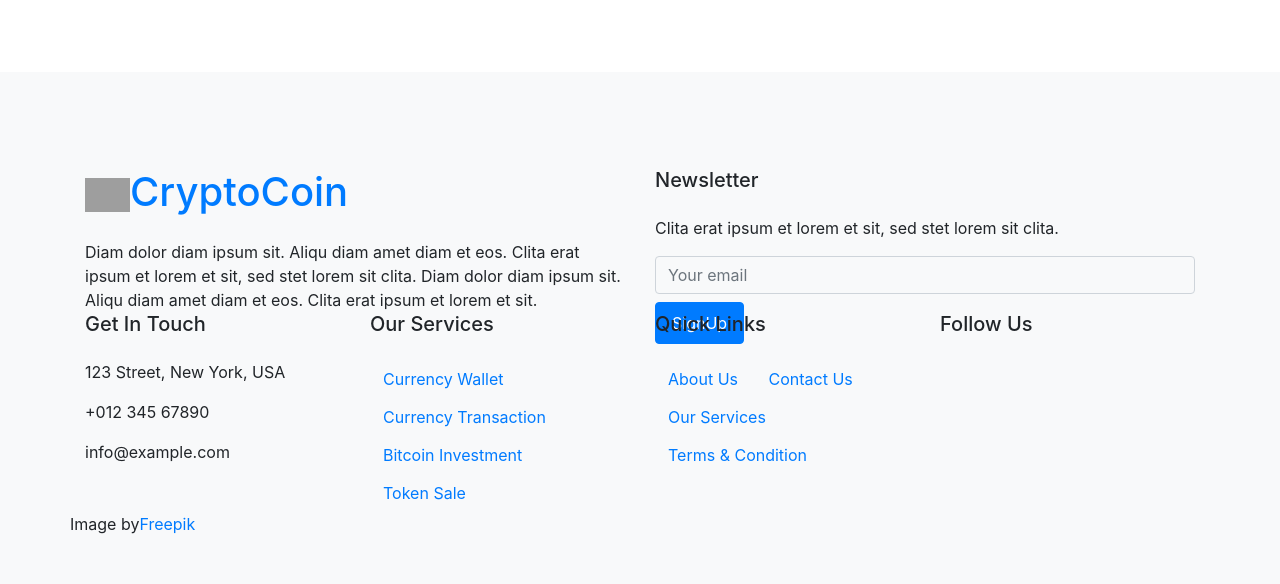
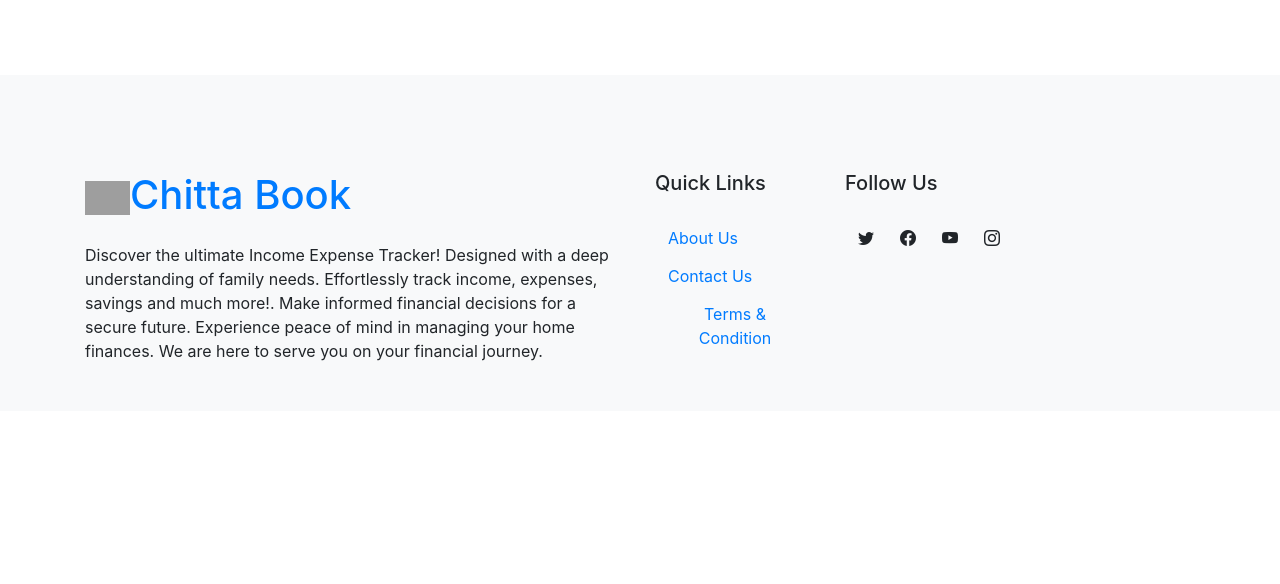
Before and after one commit to rajeevreddyms5/capstone, a Django app: page / in a window 1280 px wide. Shown: the part 1446-2030 px from the top of that part. After the commit the page ends 1857 px from the top of that part, so only its background shows below. Run offline with Django 4.2, Linux system fonts and the light colour scheme; the page is wider than the window, and the part outside it is not shown; some libraries are stand-ins or nearby versions; some web fonts are replaced; grey boxes are pictures that could not be loaded.

Commit message:
just saving

```diff
--- a/chittabook/templates/chittabook/index.html
+++ b/chittabook/templates/chittabook/index.html
@@ -9,14 +9,12 @@
             <div class="row g-5 align-items-center">
                 <div class="col-lg-6">
                     <h1 class="display-4 mb-3">Say Goodbye to Financial Stress by Tracking <span style="color: blue;" id="features">Income</span></h1>
-                    <p>Tempor erat elitr rebum at clita. Diam dolor diam ipsum sit. Aliqu
-                        diam amet diam et eos. Clita erat ipsum et lorem et sit, sed stet lorem sit clita duo justo
-                        magna dolore erat amet</p>
+                    <p>Track your income and expenses effortlessly with our user-friendly website. Gain control over your finances and make informed decisions for a brighter financial future. Start today!</p>
                     <a href="" class="btn btn-primary py-2 px-4">Login</a> &nbsp;&nbsp;&nbsp;&nbsp;&nbsp;&nbsp;&nbsp;&nbsp;&nbsp;&nbsp;&nbsp;&nbsp;
-                    <a href="" class="btn btn-primary py-2 px-4">Register</a>
+                    <a href="" class="btn btn-success py-2 px-4">Register (It's Free!)</a>
                 </div>
                 <div class="col-lg-6">
-                    <img class="img-fluid" src="static\chittabook\index_image.jpg"
+                    <img class="img-fluid" src="static\chittabook\img\indexphoto.png"
                         alt="">
                 </div>
             </div>
@@ -27,23 +25,24 @@
     <!-- Features Start -->
     <div class="container-xxl py-5">
         <div class="container">
-            <div class="text-center mx-auto wow fadeInUp" data-wow-delay="0.1s" style="max-width: 500px;">
+            <div class="text-center mx-auto" style="max-width: 500px;">
                 <h1 class="display-6">Great Features!</h1>
                 <p class="text-primary fs-5 mb-5">The Best Software for Home Financial Management</p>
             </div>
+
             <div class="row g-5">
-                <div class="col-lg-4 col-md-6 wow fadeInUp" data-wow-delay="0.1s">
+                <div class="col-lg-4 col-md-6">
                     <div class="d-flex align-items-start">
-                        <img class="img-fluid flex-shrink-0" src="img/icon-7.png" alt="">
+                        <img class="img-fluid smaller-image" src="static/chittabook/img/easy.jpg" alt="">
                         <div class="ps-4">
                             <h5 class="mb-3">Easy Expense Tracking</h5>
                             <span>Effortlessly track and manage your expenses in one place.</span>
                         </div>
                     </div>
                 </div>
-                <div class="col-lg-4 col-md-6 wow fadeInUp" data-wow-delay="0.3s">
+                <div class="col-lg-4 col-md-6">
                     <div class="d-flex align-items-start">
-                        <img class="img-fluid flex-shrink-0" src="img/icon-6.png" alt="">
+                        <img class="img-fluid smaller-image" src="static/chittabook/img/budget.svg" alt="">
                         <div class="ps-4">
                             <h5 class="mb-3">Budget Management</h5>
                             <span>Set and monitor your budget to stay on top of your financial goals.</span>
@@ -59,6 +58,11 @@
                         </div>
                     </div>
                 </div>
+            </div>
+
+            <div class="mb-5"></div> <!-- Add clearfix after each row -->
+
+            <div class="row g-5">
                 <div class="col-lg-4 col-md-6 wow fadeInUp" data-wow-delay="0.1s">
                     <div class="d-flex align-items-start">
                         <img class="img-fluid flex-shrink-0" src="img/icon-4.png" alt="">
@@ -86,7 +90,9 @@
                         </div>
                     </div>
                 </div>
+                <!-- Add similar code for other feature cards -->
             </div>
+
         </div>
     </div>
     <!-- Features End -->
@@ -97,61 +103,34 @@
             <div class="row g-5">
                 <div class="col-md-6">
                     <h1 class="text-primary mb-4"><img class="img-fluid me-2" src="img/icon-1.png" alt=""
-                            style="width: 45px;">CryptoCoin</h1>
-                    <span>Diam dolor diam ipsum sit. Aliqu diam amet diam et eos. Clita erat ipsum et lorem et sit, sed
-                        stet lorem sit clita. Diam dolor diam ipsum sit. Aliqu diam amet diam et eos. Clita erat ipsum
-                        et lorem et sit.</span>
+                            style="width: 45px;">Chitta Book</h1>
+                    <span>Discover the ultimate Income Expense Tracker! Designed with a deep understanding of family needs. Effortlessly track income, expenses, savings and much more!. Make informed financial decisions for a secure future. Experience peace of mind in managing your home finances. We are here to serve you on your financial journey.</span>
                 </div>
-                <div class="col-md-6">
-                    <h5 class="mb-4">Newsletter</h5>
-                    <p>Clita erat ipsum et lorem et sit, sed stet lorem sit clita.</p>
-                    <div class="position-relative">
-                        <input class="form-control bg-transparent w-100 py-3 ps-4 pe-5" type="text"
-                            placeholder="Your email">
-                        <button type="button"
-                            class="btn btn-primary py-2 px-3 position-absolute top-0 end-0 mt-2 me-2">SignUp</button>
-                    </div>
-                </div>
-                <div class="col-lg-3 col-md-6">
-                    <h5 class="mb-4">Get In Touch</h5>
-                    <p><i class="fa fa-map-marker-alt me-3"></i>123 Street, New York, USA</p>
-                    <p><i class="fa fa-phone-alt me-3"></i>+012 345 67890</p>
-                    <p><i class="fa fa-envelope me-3"></i>info@example.com</p>
-                </div>
-                <div class="col-lg-3 col-md-6">
-                    <h5 class="mb-4">Our Services</h5>
-                    <a class="btn btn-link" href="">Currency Wallet</a>
-                    <a class="btn btn-link" href="">Currency Transaction</a>
-                    <a class="btn btn-link" href="">Bitcoin Investment</a>
-                    <a class="btn btn-link" href="">Token Sale</a>
-                </div>
-                <div class="col-lg-3 col-md-6">
+                <div class="col-lg-2 col-md-6">
                     <h5 class="mb-4">Quick Links</h5>
                     <a class="btn btn-link" href="">About Us</a>
                     <a class="btn btn-link" href="">Contact Us</a>
-                    <a class="btn btn-link" href="">Our Services</a>
                     <a class="btn btn-link" href="">Terms & Condition</a>
                 </div>
                 <div class="col-lg-3 col-md-6">
                     <h5 class="mb-4">Follow Us</h5>
                     <div class="d-flex">
-                        <a class="btn btn-square rounded-circle me-1" href=""><i class="fab fa-twitter"></i></a>
-                        <a class="btn btn-square rounded-circle me-1" href=""><i class="fab fa-facebook-f"></i></a>
-                        <a class="btn btn-square rounded-circle me-1" href=""><i class="fab fa-youtube"></i></a>
-                        <a class="btn btn-square rounded-circle me-1" href=""><i class="fab fa-linkedin-in"></i></a>
+                        <a class="btn btn-square rounded-circle me-1" href=""><i class="bi bi-twitter"></i></a>
+                        <a class="btn btn-square rounded-circle me-1" href=""><i class="bi bi-facebook"></i></a>
+                        <a class="btn btn-square rounded-circle me-1" href=""><i class="bi bi-youtube"></i></a>
+                        <a class="btn btn-square rounded-circle me-1" href=""><i class="bi bi-instagram"></i></a>
                     </div>
                 </div>
-                Image by <a href="https://www.freepik.com/free-vector/indian-rupee-coins-falling-background_3490013.htm#query=finance&position=49&from_view=search&track=sph">Freepik</a>
             </div>
         </div>
     </div>
+    <!-- Footer End -->
 
-    <!-- Footer End -->
 {% endblock %}
 
 {% block script %}
     <script type="text/javascript">
-        const symbols = ['Expenses', 'Loans', 'Savings', 'Goals', 'Income'];
+        const symbols = ['Expenses', 'Loans', 'Savings', 'Goals', 'Investments', 'Income'];
         let count = 0;
         count = 0
         let inthandle = setInterval(() => {
--- a/chittabook/templates/chittabook/layout.html
+++ b/chittabook/templates/chittabook/layout.html
@@ -16,6 +16,9 @@
         <!-- Bootstrap JS -->
         <script src="https://cdn.jsdelivr.net/npm/@popperjs/core@2.11.8/dist/umd/popper.min.js" integrity="sha384-I7E8VVD/ismYTF4hNIPjVp/Zjvgyol6VFvRkX/vR+Vc4jQkC+hVqc2pM8ODewa9r" crossorigin="anonymous"></script>
         <script src="https://cdn.jsdelivr.net/npm/bootstrap@5.3.1/dist/js/bootstrap.min.js" integrity="sha384-Rx+T1VzGupg4BHQYs2gCW9It+akI2MM/mndMCy36UVfodzcJcF0GGLxZIzObiEfa" crossorigin="anonymous"></script>
+
+        <!-- Bootstrap Icons -->
+        <link rel="stylesheet" href="https://cdn.jsdelivr.net/npm/bootstrap-icons@1.10.5/font/bootstrap-icons.css">
 
         <!-- CSRF Token -->
         <script type="text/javascript"> window.CSRF_TOKEN = "{{ csrf_token }}"; </script>
```
Also changed, not shown: chittabook/static/chittabook/styles.css (+8 -0 lines), chittabook/static/chittabook/img/budget.svg (added), chittabook/static/chittabook/img/easy.jpg (added), chittabook/static/chittabook/img/index_image.jpg (renamed from chittabook/static/chittabook/index_image.jpg), chittabook/static/chittabook/img/indexphoto.png (added).
